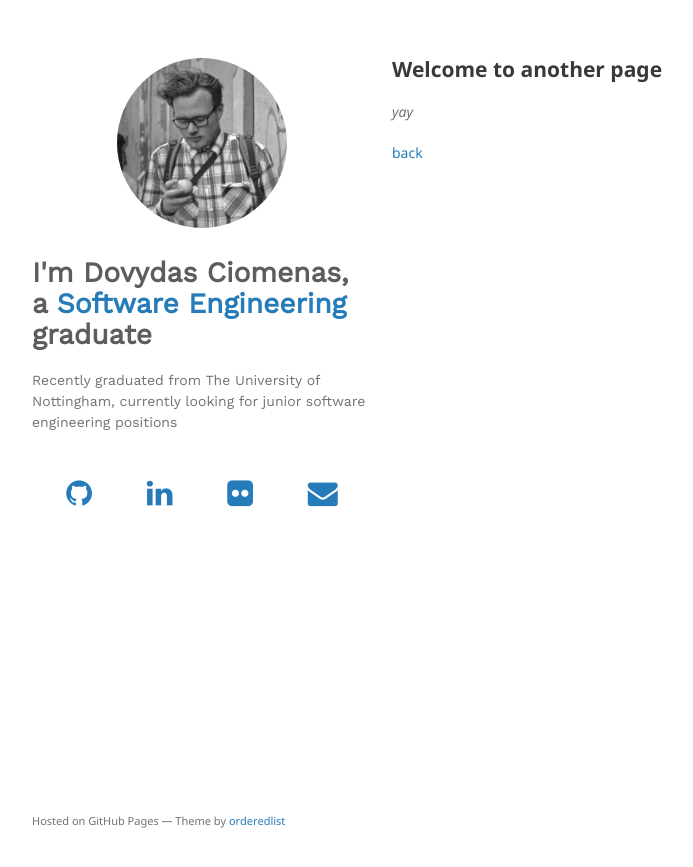
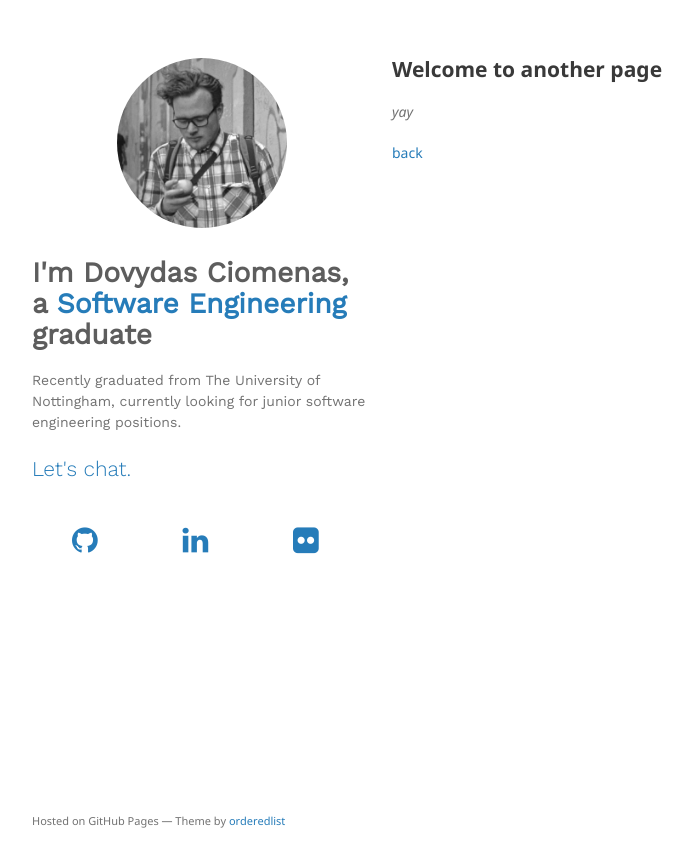
Before and after one commit to icouldbreathe/icouldbreathe.github.io, a Jekyll site: the page built from another-page.md, in a window 1280 px wide. Shown: the top 867 px of the page, without its empty margins (178-871 px from the left). Built offline with Jekyll 4.4.1, drawn with Linux system fonts in a browser that asks for light colours; our own code applies the rules of GitHub Pages for plain Markdown files.

Commit message:
restyle hero container; include contact info

```diff
--- a/_config.yml
+++ b/_config.yml
@@ -1,6 +1,12 @@
 title: Dovydas Ciomenas Portfolio
 logo: /assets/img/logo.png
-description: Recently graduated from The University of Nottingham, currently looking for junior software engineering positions
+description: Recently graduated from The University of Nottingham, currently looking for junior software engineering positions.
 show_downloads: false
+show_social: true
 google_analytics:
 theme: jekyll-theme-minimal
+
+# Social
+social_github_url: https://github.com/icouldbreathe
+social_linkedin_url: https://www.linkedin.com/in/ciomenas/
+social_flickr_url: https://www.flickr.com/photos/ayol
--- a/_layouts/default.html
+++ b/_layouts/default.html
@@ -34,14 +34,16 @@
 
             <p>{{ site.description | default: site.github.project_tagline }}</p>
 
-            <div class="container">
-                <div class="social">
-                    <a href="#" class="fa fa-github fa-3x"></a>
-                    <a href="#" class="fa fa-linkedin fa-3x"></a>
-                    <a href="#" class="fa fa-flickr fa-3x"></a>
-                    <a href="#" class="fa fa-envelope fa-3x"></a>
-                </div>
+            <a class="lets_chat" href="https://aemail.com/qNR">Let's chat.</a>
+
+            {% if site.show_social %}
+            <div class="social">
+                <a href="{{ site.social_github_url}}" class="fa fa-github fa-3x"></a>
+                <a href="{{ site.social_linkedin_url}}" class="fa fa-linkedin fa-3x"></a>
+                <a href="{{ site.social_flickr_url}}" class="fa fa-flickr fa-3x"></a>
             </div>
+            {% endif %}
+
 
             {% if site.show_downloads %}
             <ul class="downloads">
--- a/_sass/jekyll-theme-minimal.scss
+++ b/_sass/jekyll-theme-minimal.scss
@@ -37,11 +37,12 @@ h3, h4, h5, h6 {
 a {
   color:#267CB9;
   text-decoration:none;
+  transition: 0.3s;
 }
 
 a:hover, a:focus {
-  color:#069;
-  font-weight: bold;
+  color: #5d5d5d;
+
 }
 
 a small {
--- a/assets/css/style.scss
+++ b/assets/css/style.scss
@@ -3,14 +3,14 @@
 
 @import "{{ site.theme }}";
 
-@import url('https://fonts.googleapis.com/css?family=Work+Sans');
+@import url('https://fonts.googleapis.com/css?family=Work+Sans:300,400');
 
 .hero {
-    font-family: Work Sans,Helvetica,Arial,sans-serif;
+    font-family: "Work Sans", Helvetica, Arial, sans-serif;
+    font-weight: 400;
 }
 
 .hero_title {
-    font-family: inherit;
     margin-top: 30px;
     margin-left: auto;
     margin-right: auto;
@@ -30,27 +30,20 @@
     margin-right: auto;
 }
 
-.wrapper .container {
-    text-align: center;
+.lets_chat {
+    font-size: 1.5em;
+    font-weight: 300;
 }
 
-.social {
-    display: inline-block;
-    margin-left: auto;
-    margin-right: auto;
-}
 
-/* Style all font awesome icons */
 .social .fa {
-    padding: 25px;
+    margin: 40px;
     font-size: 30px;
     width: auto;
     text-align: center;
     text-decoration: none;
   }
 
-
-  /* Add a hover effect if you want */
   .social .fa:hover {
     opacity: 0.7;
   }
```
Also changed, not shown: 6 other files.
